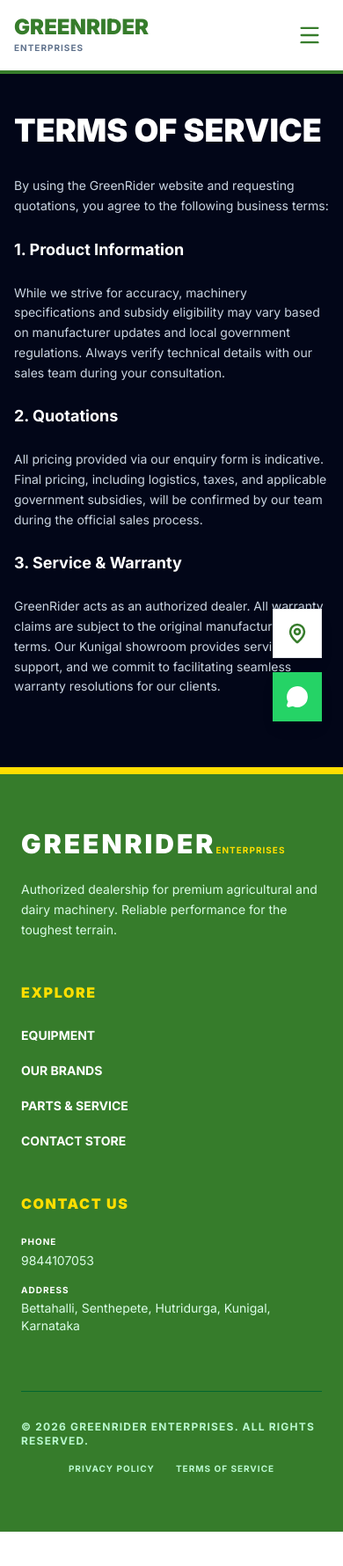
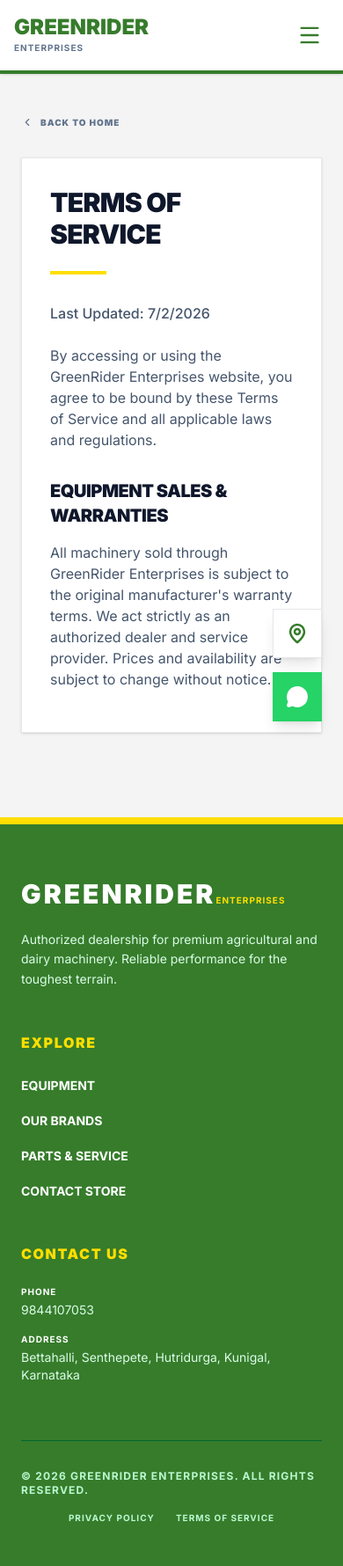
Before and after one commit to pramodbmgowda/Enterprise-portfo, a Next.js app: page /terms in a window 390 px wide. Shown: the top 1780 px of the page at 88% size. Before the commit the page ends 1741 px from the top, so only its background shows below. Built offline with nearby package versions, Linux system fonts and the light colour scheme.

Commit message:
partial update 7

```diff
--- a/src/app/category/[slug]/[productId]/page.tsx
+++ b/src/app/category/[slug]/[productId]/page.tsx
@@ -67,10 +67,10 @@
               </div>
             )}
 
-            {/* Inquire Button */}
+            {/* Inquire Button - NOW ROUTES TO CONTACT SECTION */}
             <div className="mt-8">
               <Link
-                href={`https://wa.me/919844107053?text=Inquiry%20for%20${encodeURIComponent(product.name)}`}
+                href="/#contact"
                 className="block w-full bg-brand-yellow text-slate-900 font-black uppercase tracking-widest py-4 text-center text-xs hover:bg-[#e6c800] transition-colors"
               >
                 Inquire Now
--- a/src/app/privacy/page.tsx
+++ b/src/app/privacy/page.tsx
@@ -1,19 +1,35 @@
-export default function PrivacyPolicy() {
+import Link from "next/link";
+import { ChevronLeft } from "lucide-react";
+
+export default function PrivacyPage() {
   return (
-    <main className="min-h-screen bg-slate-950 pt-32 pb-20 text-slate-300">
-      <div className="container mx-auto px-4 max-w-3xl">
-        <h1 className="text-4xl font-black text-white uppercase mb-8">Our Privacy Commitment</h1>
-        <div className="space-y-6 text-sm leading-relaxed">
-          <p>At GreenRider, we value your trust. We operate with a simple principle: your contact information is yours alone.</p>
+    <main className="min-h-[100svh] bg-[#f4f4f4] pt-32 pb-24">
+      <div className="mx-auto max-w-screen-md w-full px-6">
 
-          <h3 className="text-white font-bold text-lg">1. Data Collection</h3>
-          <p>We only collect the name and phone number you explicitly provide in our inquiry forms. This data is used solely to facilitate the official quotation process and direct sales communication.</p>
+        <Link
+          href="/"
+          className="inline-flex items-center gap-2 text-[10px] font-black uppercase tracking-widest text-slate-500 mb-8 hover:text-brand-green transition-colors"
+        >
+          <ChevronLeft size={14} /> Back to Home
+        </Link>
 
-          <h3 className="text-white font-bold text-lg">2. Data Sharing</h3>
-          <p>We do not sell, rent, or trade your personal information with third parties. Your details are shared only with our internal sales team to provide the pricing and technical guidance you requested.</p>
+        <div className="bg-white border border-gray-200 p-8 md:p-12 shadow-sm">
+          <h1 className="text-3xl md:text-4xl font-black uppercase tracking-tight text-slate-900 mb-6">
+            Privacy Policy
+          </h1>
+          <div className="h-1 w-16 bg-brand-green mb-8"></div>
 
-          <h3 className="text-white font-bold text-lg">3. Security</h3>
-          <p>Your inquiries are transmitted securely and stored in protected environments managed by our authorized team. If you wish to have your details removed from our records, please contact us directly via phone or WhatsApp.</p>
+          <div className="prose prose-slate max-w-none">
+            <p className="text-slate-600 font-medium mb-6">Last Updated: {new Date().toLocaleDateString()}</p>
+            <p className="text-slate-600 mb-4">
+              At GreenRider Enterprises, we take your privacy seriously. This policy dictates how we collect, use, and protect your personal information when you interact with our dealership.
+            </p>
+            <h2 className="text-xl font-black uppercase tracking-tight text-slate-900 mt-8 mb-4">Information Collection</h2>
+            <p className="text-slate-600 mb-4">
+              We collect information you provide directly to us when you request a quote, inquire about machinery, or contact our sales team. This may include your name, phone number, and farming requirements.
+            </p>
+            {/* Add more legal text here later as needed */}
+          </div>
         </div>
       </div>
     </main>
--- a/src/app/terms/page.tsx
+++ b/src/app/terms/page.tsx
@@ -1,19 +1,35 @@
-export default function TermsOfService() {
+import Link from "next/link";
+import { ChevronLeft } from "lucide-react";
+
+export default function TermsPage() {
   return (
-    <main className="min-h-screen bg-slate-950 pt-32 pb-20 text-slate-300">
-      <div className="container mx-auto px-4 max-w-3xl">
-        <h1 className="text-4xl font-black text-white uppercase mb-8">Terms of Service</h1>
-        <div className="space-y-6 text-sm leading-relaxed">
-          <p>By using the GreenRider website and requesting quotations, you agree to the following business terms:</p>
+    <main className="min-h-[100svh] bg-[#f4f4f4] pt-32 pb-24">
+      <div className="mx-auto max-w-screen-md w-full px-6">
 
-          <h3 className="text-white font-bold text-lg">1. Product Information</h3>
-          <p>While we strive for accuracy, machinery specifications and subsidy eligibility may vary based on manufacturer updates and local government regulations. Always verify technical details with our sales team during your consultation.</p>
+        <Link
+          href="/"
+          className="inline-flex items-center gap-2 text-[10px] font-black uppercase tracking-widest text-slate-500 mb-8 hover:text-brand-green transition-colors"
+        >
+          <ChevronLeft size={14} /> Back to Home
+        </Link>
 
-          <h3 className="text-white font-bold text-lg">2. Quotations</h3>
-          <p>All pricing provided via our enquiry form is indicative. Final pricing, including logistics, taxes, and applicable government subsidies, will be confirmed by our team during the official sales process.</p>
+        <div className="bg-white border border-gray-200 p-8 md:p-12 shadow-sm">
+          <h1 className="text-3xl md:text-4xl font-black uppercase tracking-tight text-slate-900 mb-6">
+            Terms of Service
+          </h1>
+          <div className="h-1 w-16 bg-brand-yellow mb-8"></div>
 
-          <h3 className="text-white font-bold text-lg">3. Service & Warranty</h3>
-          <p>GreenRider acts as an authorized dealer. All warranty claims are subject to the original manufacturer's terms. Our Kunigal showroom provides service support, and we commit to facilitating seamless warranty resolutions for our clients.</p>
+          <div className="prose prose-slate max-w-none">
+            <p className="text-slate-600 font-medium mb-6">Last Updated: {new Date().toLocaleDateString()}</p>
+            <p className="text-slate-600 mb-4">
+              By accessing or using the GreenRider Enterprises website, you agree to be bound by these Terms of Service and all applicable laws and regulations.
+            </p>
+            <h2 className="text-xl font-black uppercase tracking-tight text-slate-900 mt-8 mb-4">Equipment Sales & Warranties</h2>
+            <p className="text-slate-600 mb-4">
+              All machinery sold through GreenRider Enterprises is subject to the original manufacturer's warranty terms. We act strictly as an authorized dealer and service provider. Prices and availability are subject to change without notice.
+            </p>
+            {/* Add more legal text here later as needed */}
+          </div>
         </div>
       </div>
     </main>
--- a/src/components/layout/Footer.tsx
+++ b/src/components/layout/Footer.tsx
@@ -32,6 +32,7 @@
               <li><Link href="/#brands" className="text-white hover:text-brand-yellow text-sm font-bold uppercase transition-colors">Our Brands</Link></li>
               <li><Link href="/#services" className="text-white hover:text-brand-yellow text-sm font-bold uppercase transition-colors">Parts & Service</Link></li>
               <li><Link href="/#contact" className="text-white hover:text-brand-yellow text-sm font-bold uppercase transition-colors">Contact Store</Link></li>
+
             </ul>
           </div>
 
@@ -56,8 +57,13 @@
             &copy; {currentYear} GreenRider Enterprises. All rights reserved.
           </p>
           <div className="flex gap-6">
-            <span className="text-green-200 text-[10px] font-bold uppercase tracking-widest hover:text-white cursor-pointer">Privacy Policy</span>
-            <span className="text-green-200 text-[10px] font-bold uppercase tracking-widest hover:text-white cursor-pointer">Terms of Service</span>
+            {/* THE FIX: Changed spans to Links with correct routing */}
+            <Link href="/privacy" className="text-green-200 text-[10px] font-bold uppercase tracking-widest hover:text-white cursor-pointer transition-colors">
+              Privacy Policy
+            </Link>
+            <Link href="/terms" className="text-green-200 text-[10px] font-bold uppercase tracking-widest hover:text-white cursor-pointer transition-colors">
+              Terms of Service
+            </Link>
           </div>
         </div>
       </div>
```
Also changed, not shown: src/app/privacy/agro2.jpg (deleted).
